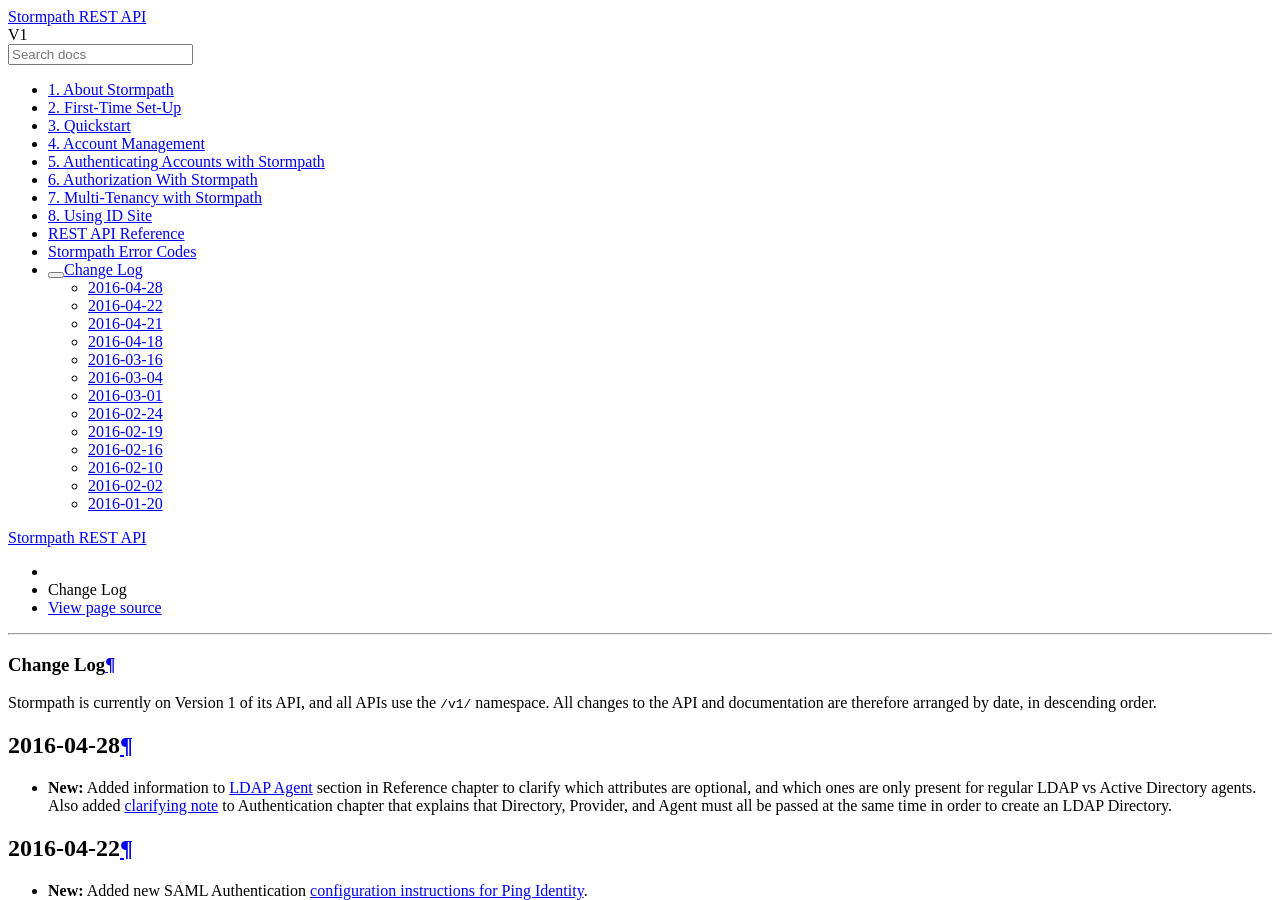
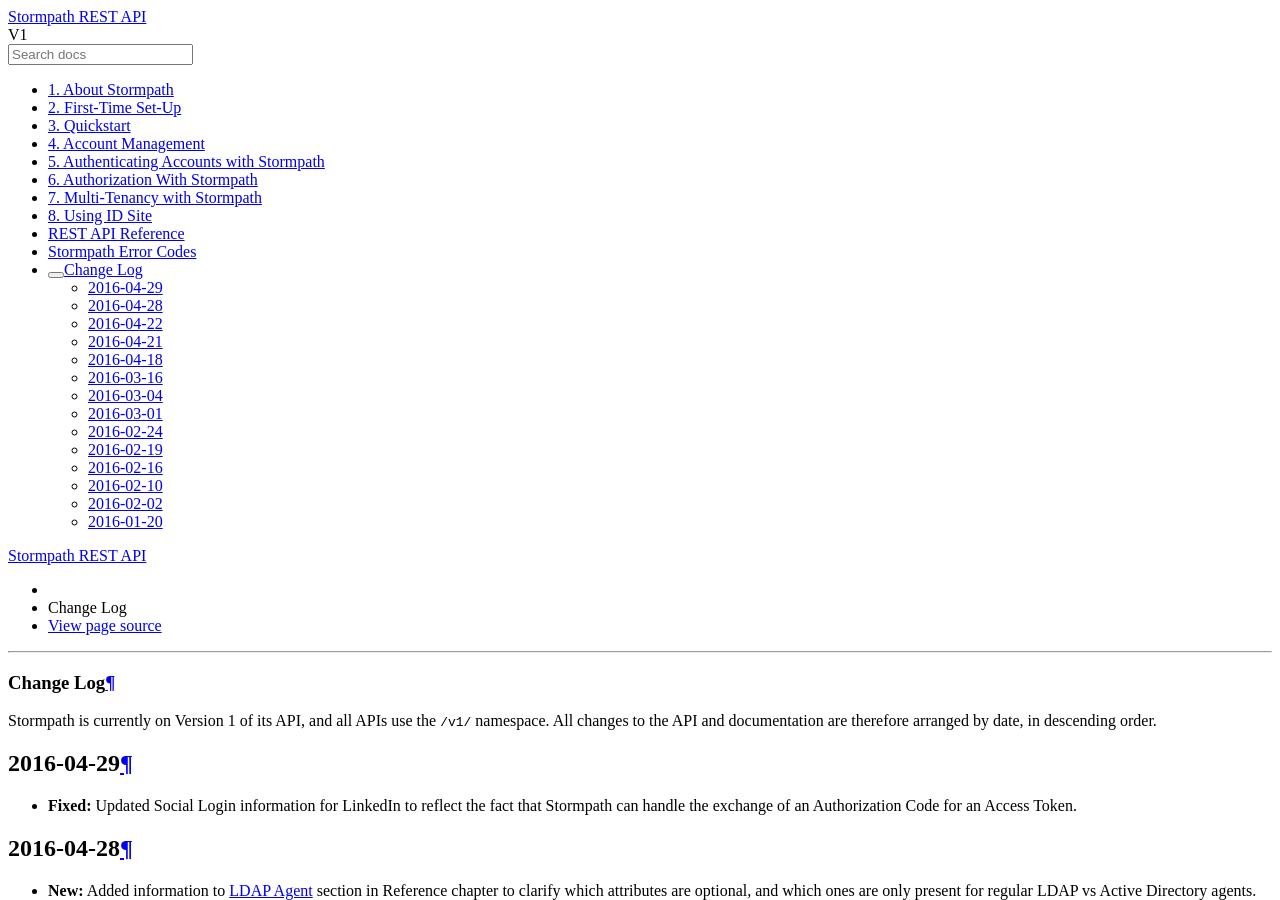
Before and after one commit to stormpath/stormpath-documentation, a Sphinx documentation site: the page built from source/changelog.rst, in a window 1280 px wide and 900 px high. Built offline with Sphinx 7.4.7 and the Read the Docs theme 2.0.0, drawn with Linux system fonts in a browser that asks for light colours.

Commit message:
Updated Changelog

```diff
--- a/source/changelog.rst
+++ b/source/changelog.rst
@@ -27,6 +27,11 @@
     - New:
 
     Link to Tweet or blog post announcing changes (if applicable)
+
+2016-04-29
+==========
+
+- **Fixed:** Updated Social Login information for LinkedIn to reflect the fact that Stormpath can handle the exchange of an Authorization Code for an Access Token.
 
 2016-04-28
 ==========
```
